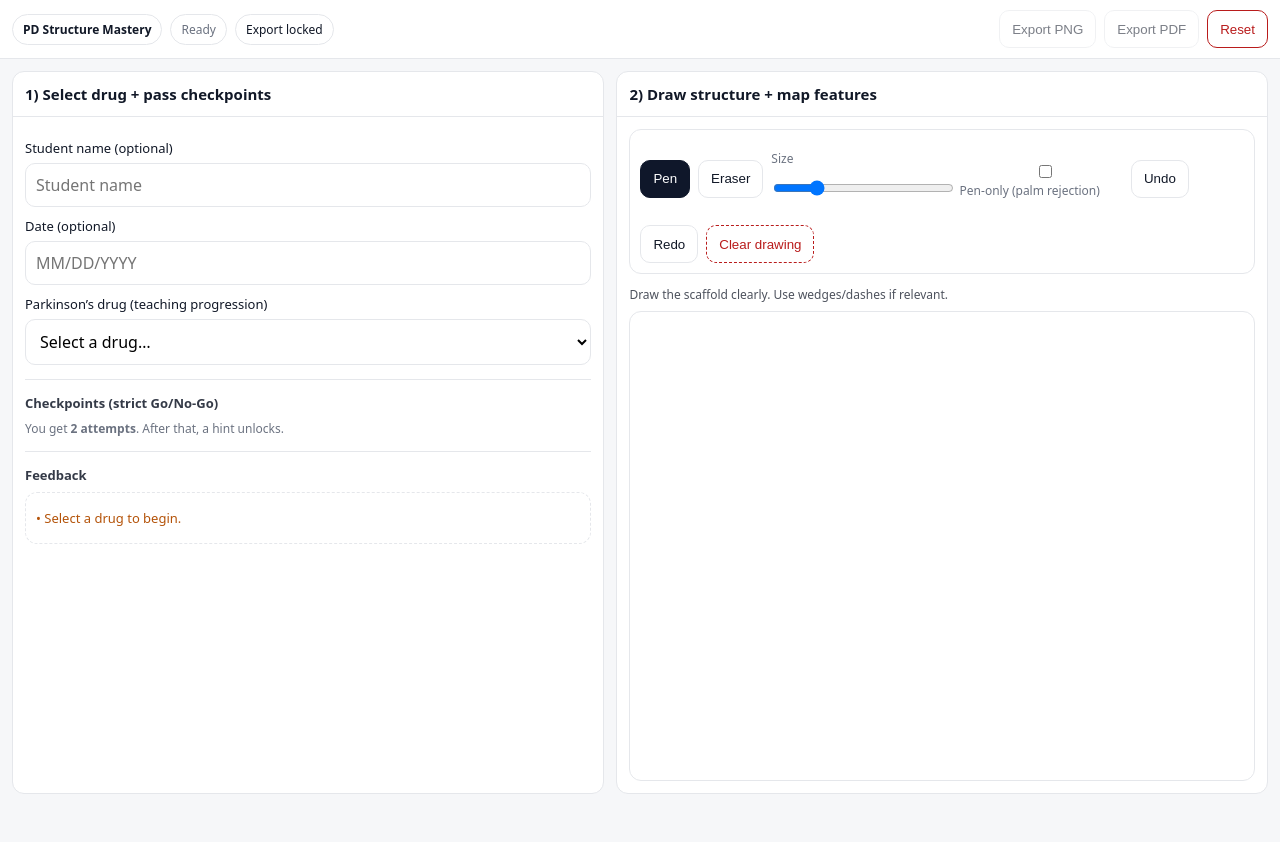
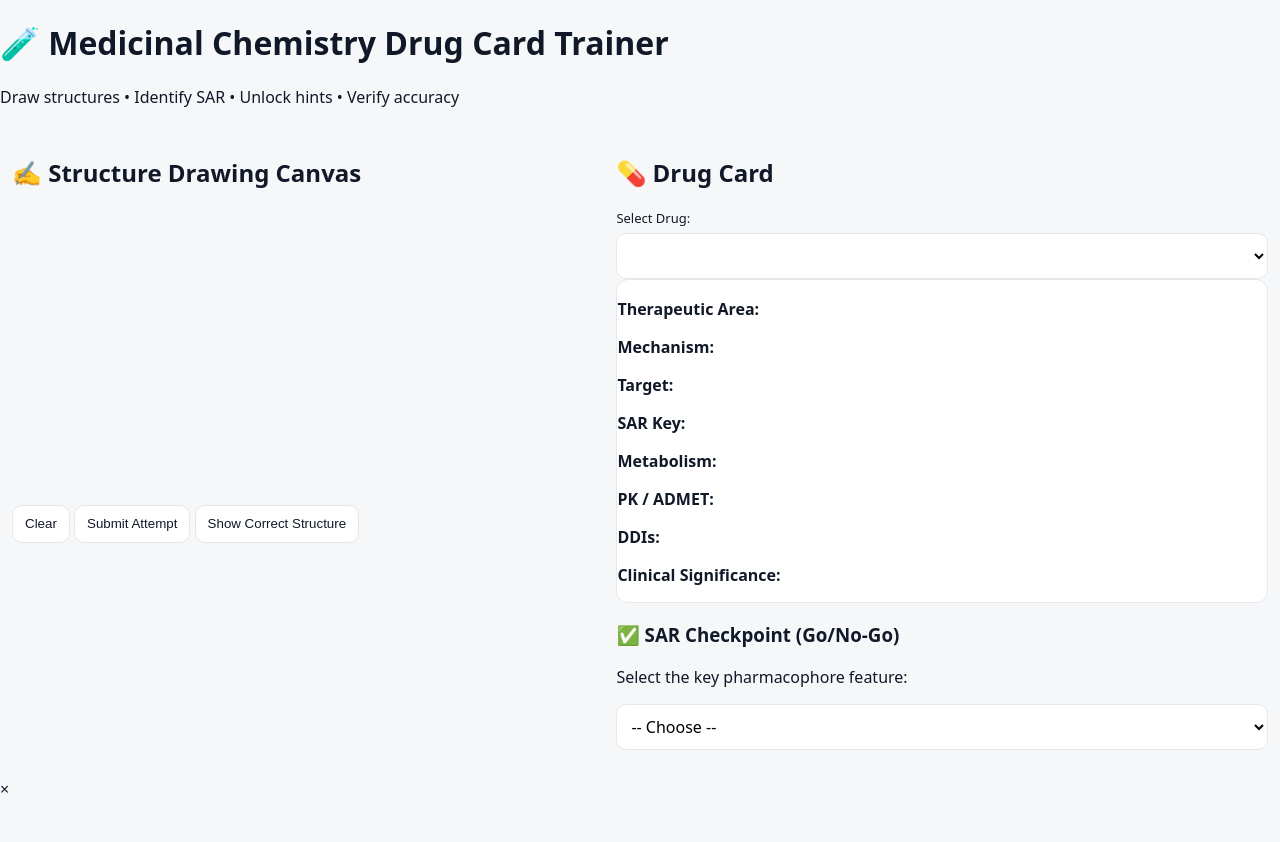
Before and after one commit to Spinner101/MedChem-Structures, a plain HTML site: page index.html in a window 1280 px wide. Before the commit the page ends 806 px from the top, so only its background shows below. Drawn offline with nearby package versions, Linux system fonts and the light colour scheme.

Commit message:
Refactor index.html for Medicinal Chemistry App

```diff
--- a/index.html
+++ b/index.html
@@ -1,128 +1,85 @@
-<!doctype html>
+<!DOCTYPE html>
 <html lang="en">
 <head>
-  <meta charset="utf-8"/>
-  <meta name="viewport" content="width=device-width, initial-scale=1, viewport-fit=cover"/>
-  <title>PD Structure Mastery</title>
-
-  <meta name="theme-color" content="#ffffff">
-  <link rel="manifest" href="./manifest.webmanifest">
-  <link rel="stylesheet" href="./styles.css">
-
-  <!-- iOS home-screen icon support (optional; still works without custom icons) -->
-  <meta name="apple-mobile-web-app-capable" content="yes">
-
-  <!-- Standard, reliable PDF export library (CDN) -->
-  <script defer src="https://cdn.jsdelivr.net/npm/jspdf@2.5.1/dist/jspdf.umd.min.js"></script>
-
-  <script defer src="./app.js"></script>
+  <meta charset="UTF-8" />
+  <meta name="viewport" content="width=device-width,initial-scale=1.0" />
+  <title>MedChem Drug Card App</title>
+  <link rel="stylesheet" href="styles.css" />
 </head>
 
 <body>
-<header class="topbar">
-  <div class="top-left">
-    <span class="pill"><b>PD Structure Mastery</b></span>
-    <span class="pill muted" id="statusPill">Ready</span>
-    <span class="pill" id="gatePill">Export locked</span>
-  </div>
-
-  <div class="top-right">
-    <button id="exportPNG" disabled>Export PNG</button>
-    <button id="exportPDF" disabled>Export PDF</button>
-    <button id="resetAll" class="danger">Reset</button>
-  </div>
+<header>
+  <h1>🧪 Medicinal Chemistry Drug Card Trainer</h1>
+  <p>Draw structures • Identify SAR • Unlock hints • Verify accuracy</p>
 </header>
 
 <main class="layout">
-  <!-- LEFT: drug + checkpoints -->
-  <section class="card">
-    <h2>1) Select drug + pass checkpoints</h2>
 
-    <div class="pad">
-      <label>Student name (optional)</label>
-      <input id="studentName" placeholder="Student name">
+  <!-- LEFT PANEL: Drawing -->
+  <section class="panel left">
+    <h2>✍️ Structure Drawing Canvas</h2>
 
-      <label>Date (optional)</label>
-      <input id="dateStr" placeholder="MM/DD/YYYY">
+    <canvas id="drawCanvas"></canvas>
 
-      <label>Parkinson’s drug (teaching progression)</label>
-      <select id="drugSelect"></select>
-      <div class="small muted" id="drugInfo"></div>
+    <div class="tools">
+      <button id="clearBtn">Clear</button>
+      <button id="submitBtn">Submit Attempt</button>
+      <button id="showStructureBtn">Show Correct Structure</button>
+    </div>
 
-      <div class="divider"></div>
-
-      <h3 class="subhead">Checkpoints (strict Go/No-Go)</h3>
-      <div class="small muted">
-        You get <b>2 attempts</b>. After that, a hint unlocks.
-      </div>
-      <div id="checkpointList"></div>
-
-      <div class="divider"></div>
-
-      <h3 class="subhead">Feedback</h3>
-      <div id="feedbackBox" class="feedback"></div>
-    </div>
+    <p id="feedbackMsg"></p>
   </section>
 
-  <!-- RIGHT: structure drawing + mapping -->
-  <section class="card">
-    <h2>2) Draw structure + map features</h2>
+  <!-- RIGHT PANEL: Drug Card -->
+  <section class="panel right">
+    <h2>💊 Drug Card</h2>
 
-    <div class="pad">
-      <div class="toolbar">
-        <button id="toolPen" class="primary">Pen</button>
-        <button id="toolEraser">Eraser</button>
+    <label>Select Drug:</label>
+    <select id="drugSelect"></select>
 
-        <label class="small">Size
-          <input id="penSize" type="range" min="1" max="18" value="4">
-        </label>
+    <div class="card">
+      <h3 id="drugName"></h3>
 
-        <label class="small">
-          <input id="penOnly" type="checkbox"> Pen-only (palm rejection)
-        </label>
+      <p><b>Therapeutic Area:</b> <span id="therapeutic"></span></p>
+      <p><b>Mechanism:</b> <span id="mechanism"></span></p>
+      <p><b>Target:</b> <span id="target"></span></p>
 
-        <button id="undoBtn">Undo</button>
-        <button id="redoBtn">Redo</button>
-        <button id="clearCanvas" class="danger subtle">Clear drawing</button>
-      </div>
+      <p><b>SAR Key:</b> <span id="sar"></span></p>
 
-      <div class="stageWrap">
-        <div class="stageHint">
-          Draw the scaffold clearly. Use wedges/dashes if relevant.
-        </div>
+      <p><b>Metabolism:</b> <span id="metabolism"></span></p>
+      <p><b>PK / ADMET:</b> <span id="pk"></span></p>
+      <p><b>DDIs:</b> <span id="ddis"></span></p>
+      <p><b>Clinical Significance:</b> <span id="clinical"></span></p>
+    </div>
 
-        <div id="stage" class="stage" aria-label="Drawing canvas">
-          <canvas id="canvas"></canvas>
-        </div>
-      </div>
+    <!-- Locked SAR Checkpoint -->
+    <div class="checkpoint">
+      <h3>✅ SAR Checkpoint (Go/No-Go)</h3>
 
-      <!-- Mapping panel: only appears when unlocked -->
-      <div id="mapPanel" class="mapPanel" style="display:none;">
-        <div class="mapHeader">
-          <b>Tap-to-map required features (unlocks after FG checkpoint passed)</b>
-          <span class="small muted" id="mapReqText"></span>
-        </div>
+      <p>Select the key pharmacophore feature:</p>
 
-        <div class="mapControls">
-          <label class="small">Feature to place:</label>
-          <select id="mapLabelSelect"></select>
+      <select id="sarQuiz">
+        <option value="">-- Choose --</option>
+        <option value="wrong">Random alkyl chain</option>
+        <option value="wrong">No aromatic ring needed</option>
+        <option value="correct">Catechol + amine backbone</option>
+      </select>
 
-          <label class="small">
-            <input id="mapMode" type="checkbox">
-            Map mode (tap places markers; drawing disabled)
-          </label>
+      <p id="sarResult"></p>
+    </div>
 
-          <button id="clearMarkers" class="subtle">Clear markers</button>
-          <span class="small" id="mapStatus"></span>
-        </div>
-
-        <div class="small muted">
-          In <b>Map mode</b>, choose a feature and tap on the structure where it appears.
-          You must map <b>every required feature</b> to unlock export.
-        </div>
-      </div>
-    </div>
   </section>
 </main>
+
+<!-- STRUCTURE MODAL -->
+<div id="structureModal" class="modal hidden">
+  <div class="modal-content">
+    <span id="closeModal">&times;</span>
+    <h2 id="modalDrugName"></h2>
+    <img id="modalStructureImg" />
+  </div>
+</div>
+
+<script src="app.js"></script>
 </body>
 </html>
```
